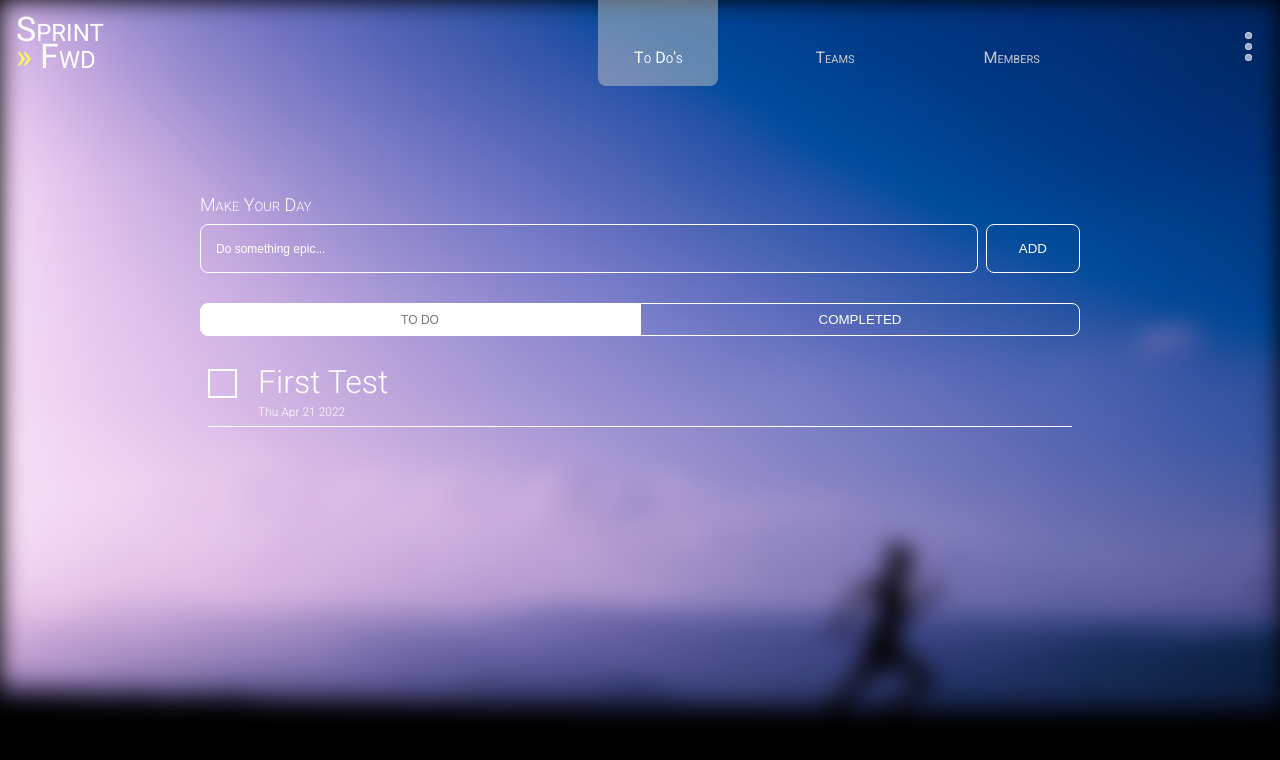
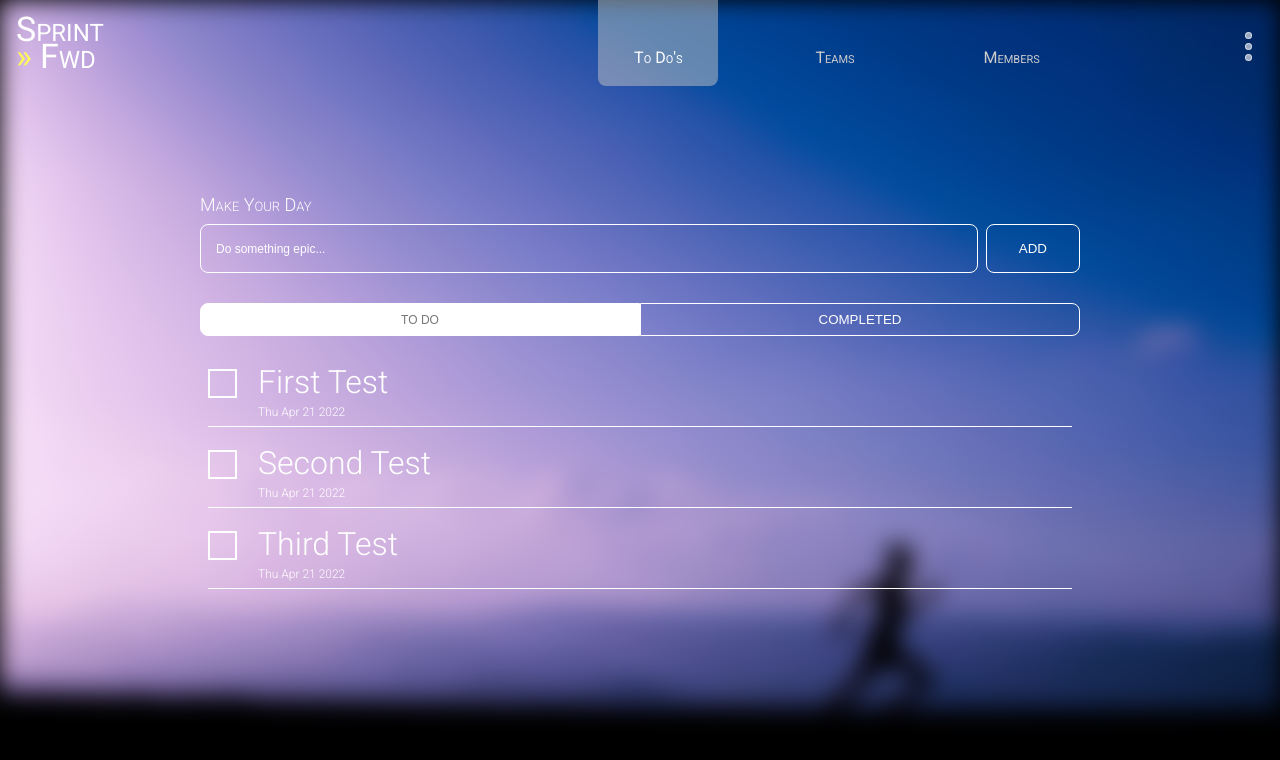
Before and after one commit to jafstar/sprintfwd, a React app: page /todos in a window 1280 px wide. Shown: the top 760 px of the page. Built offline with nearby package versions, Linux system fonts and the light colour scheme.

Commit message:
cheap bug fix for sticky checkboxes

```diff
--- a/src/components/Layout/LayoutToDo.js
+++ b/src/components/Layout/LayoutToDo.js
@@ -13,11 +13,23 @@ export const ToDosContext = React.createContext()
 const LayoutToDo = () => {
 
     const [completedList, setCompletedList] = React.useState([])
-    const [todoList, setTodoList] = React.useState([{
-        uid: uuidv4(),
-        title: "First Test",
-        desc: "A test todo item."
-    }])
+    const [todoList, setTodoList] = React.useState([
+        {
+            uid: uuidv4(),
+            title: "First Test",
+            desc: "A test todo item."
+        },
+        {
+            uid: uuidv4(),
+            title: "Second Test",
+            desc: "A test todo item."
+        },
+        {
+            uid: uuidv4(),
+            title: "Third Test",
+            desc: "A test todo item."
+        }
+    ])
 
     const updateList = (updatedItem) => {
 
--- a/src/pages/todos/index.js
+++ b/src/pages/todos/index.js
@@ -43,6 +43,12 @@ const ToDos = () => {
         setcurrentListType(listType)
     }
 
+    const handleCompleteItem = (itemUID) => {
+        ctx.completeTodoItem(itemUID)
+        setcurrentListType("archive")
+
+    }
+
 
 
     return (
@@ -84,7 +90,7 @@ const ToDos = () => {
                                             <div className='list-item-col-left'>
 
                                                 <label className="checkbox-shell">
-                                                    <input type="checkbox" onClick={() => ctx.completeTodoItem(itm.uid)} />
+                                                    <input type="checkbox" onClick={() => handleCompleteItem(itm.uid)} />
                                                     <span className="checkbox-span"></span>
                                                 </label>
 
```
